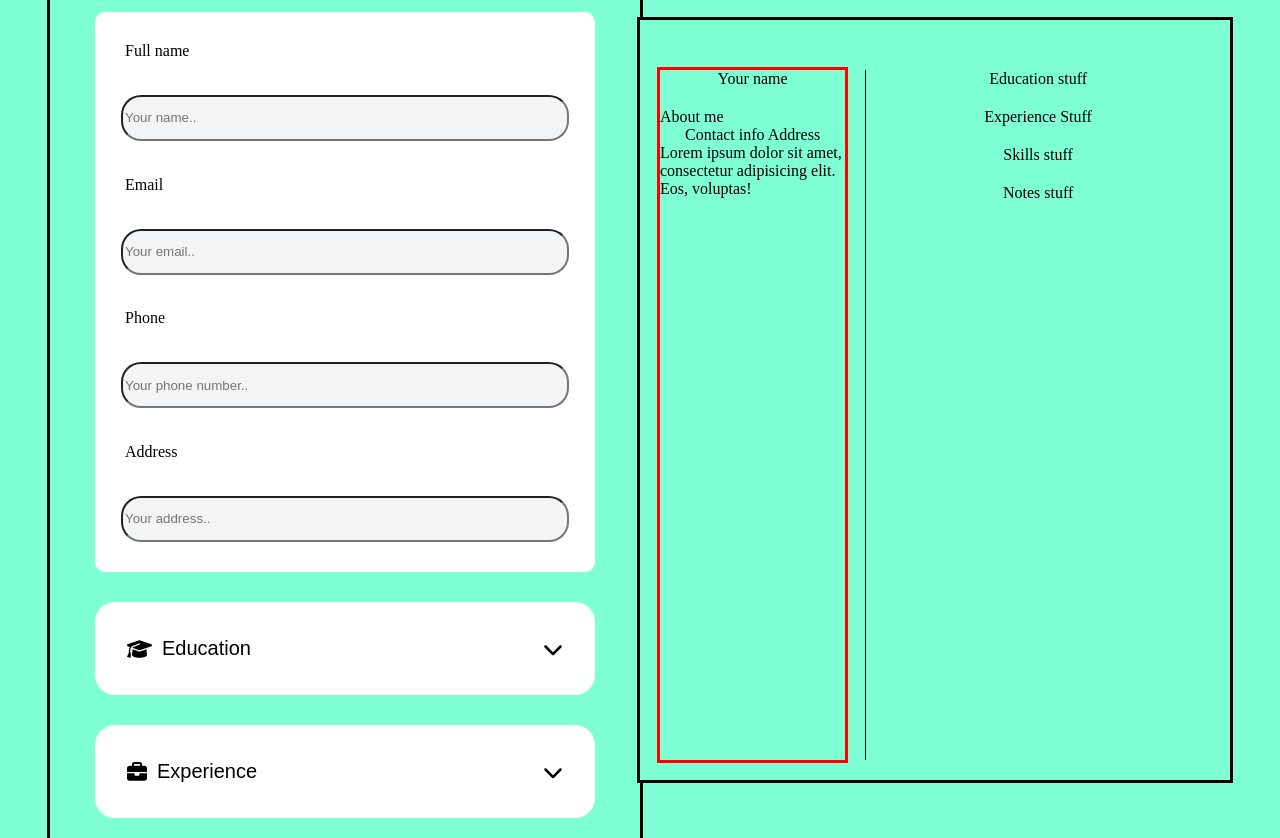
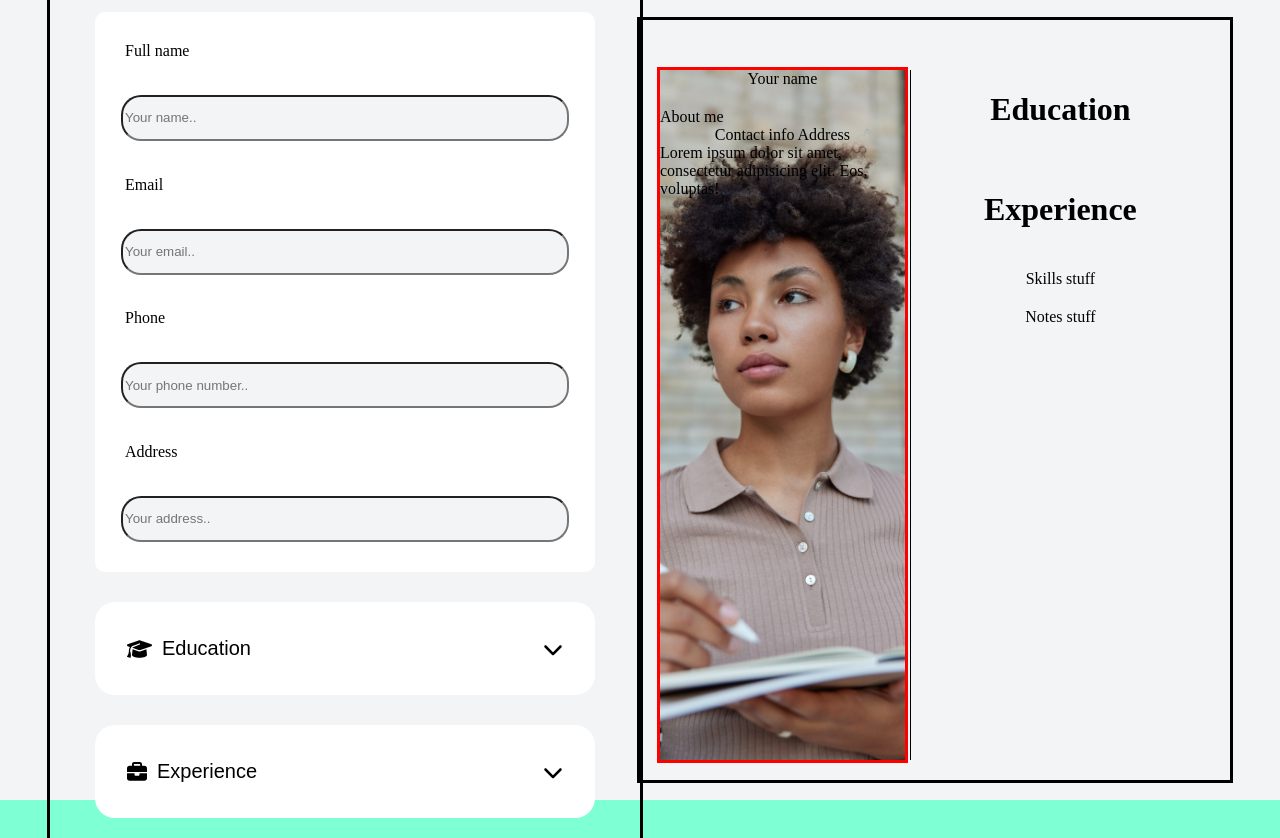
Before and after one commit to BootstrapFootkicker/cvApplication, a React (Vite) app: page / in a window 1280 px wide. Built offline with nearby package versions, Linux system fonts and the light colour scheme.

Commit message:
CV info
Created info buttons not reflect on the resume portion
Added image to resume portion

```diff
--- a/src/components/App.jsx
+++ b/src/components/App.jsx
@@ -286,7 +286,7 @@ export function App() {
 
 
             </div>
-            <Resume/>
+            <Resume educationMenuList={educationMenuList} experienceMenuList={experienceMenuList}/>
         </>
     );
 }
--- a/src/components/Resume.jsx
+++ b/src/components/Resume.jsx
@@ -4,12 +4,12 @@ import {ResumeLeft} from "./ResumeLeft.jsx";
 import {ResumeRight} from "./ResumeRight.jsx";
 import '../resume.css';
 
-export function Resume() {
+export function Resume({educationMenuList, experienceMenuList}) {
 
     return (
         <div className={"resume-container"}>
             <ResumeLeft/>
-            <ResumeRight/>
+            <ResumeRight educationMenuList={educationMenuList} experienceMenuList={experienceMenuList}/>
         </div>
 
     )
--- a/src/components/ResumeLeft.jsx
+++ b/src/components/ResumeLeft.jsx
@@ -3,6 +3,8 @@ import {useState} from "react";
 import '../resume.css';
 
 export function ResumeLeft() {
+    // Now you can use educationMenuList and experienceMenuList in this component
+    // Rest of your code
     return (
         <div className={"resume-left-container"}>
             <div className={'resume-left-name-container'}>
--- a/src/components/ResumeRight.jsx
+++ b/src/components/ResumeRight.jsx
@@ -2,16 +2,63 @@ import React, {useEffect} from "react";
 import {useState} from "react";
 import '../resume.css';
 
-export function ResumeRight() {
+export function ResumeRight({educationMenuList, experienceMenuList}) {
 
     return (
         <div className={"resume-right-container"}>
             <div className={'education'}>
-                Education stuff
+                <h1>Education</h1>
+                <ul className="bullet-list">
+                    {educationMenuList.filter(item => item.elementInfo.name !== '+ Add Education').map((item) => {
+                        return (
+                            <li className={'education-info'} key={item.elementInfo.id}>
+                                <div className={'education-date'}>
+                                    {item.elementInfo.formInfo ? item.elementInfo.formInfo.startDate + " -- "
+                                        + item.elementInfo.formInfo.endDate
+                                        : ''}
+                                </div>
+                                <div className={'school-location'}>
+                                    {item.elementInfo.formInfo ? item.elementInfo.formInfo.schoolLocation : ""}
+                                </div>
+                                <h1 className={'school-name'}>
+                                    {item.elementInfo.name}
+                                </h1>
+
+                                <div className={'degree'}>
+                                    {item.elementInfo.formInfo ? item.elementInfo.formInfo.degree : ""}
+                                </div>
+                            </li>
+                        )
+                    })}
+                </ul>
             </div>
+            <div className={'experience'}>
+                <h1>Experience</h1>
+                <ul className="bullet-list">
+                    {experienceMenuList.filter(item => item.elementInfo.name !== '+ Add Experience').map((item) => {
+                        return (
+                            <li className={'experience-info'} key={item.elementInfo.id}>
+                                <div
+                                    className={'experience-date'}>
+                                    {item.elementInfo.formInfo ? item.elementInfo.formInfo.startDate
+                                        + " -- "
+                                        + item.elementInfo.formInfo.endDate
+                                        : ''}</div>
+                                <div className={'work-location'}>
+                                    {item.elementInfo.formInfo ? item.elementInfo.formInfo.workLocation : ""}
+                                </div>
 
-            <div className={'experience'}>
-                Experience Stuff
+                                <h1 className={'job-name'}>
+                                    {item.elementInfo.name}
+                                </h1>
+
+                                <div className={'degree'}>
+                                    {item.elementInfo.formInfo ? item.elementInfo.formInfo.description : ""}
+                                </div>
+                            </li>
+                        )
+                    })}
+                </ul>
             </div>
             <div className={'skills'}>
                 Skills stuff
@@ -20,7 +67,5 @@ export function ResumeRight() {
                 Notes stuff
             </div>
         </div>
-
     )
-
 }
--- a/src/index.css
+++ b/src/index.css
@@ -15,6 +15,7 @@ body {
     height: 100vh;
     box-sizing: border-box;
     width: 100vw;
+    background-color: #F3F4F6;
 
 
 }
--- a/src/resume.css
+++ b/src/resume.css
@@ -2,8 +2,7 @@
     display: flex;
     justify-content: center;
     align-items: center;
-    gap: 20px;
-    background-color: aquamarine;
+    gap: 5px;
     outline: solid 3px black;
     height: 100%;
     padding: 50px 20px 20px;
@@ -18,9 +17,12 @@
     justify-content: flex-start;
     align-items: center;
     gap: 20px;
-    background-color: aquamarine;
     height: 100%;
-    width: 35%;
+    width: 45%;
+    background-image: url('./assets/professional.jpg');
+    background-size: cover; /* or use 'contain' if you want to see the whole image */
+    background-repeat: no-repeat; /* prevent image from repeating */
+    background-position: center; /* center the image */
 
 
 }
@@ -31,9 +33,8 @@
     justify-content: flex-start;
     align-items: center;
     gap: 20px;
-    background-color: aquamarine;
     border-left: black 1px solid;
-    width: 65%;
+    width: 55%;
     height: 100%;
 }
 
@@ -43,7 +44,7 @@
     flex-direction: column;
     align-items: center;
     gap: 20px;
-    background-color: aquamarine;
+
 }
 
 .contact-div {
@@ -52,5 +53,5 @@
     flex-direction: column;
     align-items: center;
     gap: 20px;
-    background-color: aquamarine;
+
 }
```
Also changed, not shown: src/assets/professional.jpg (added).
